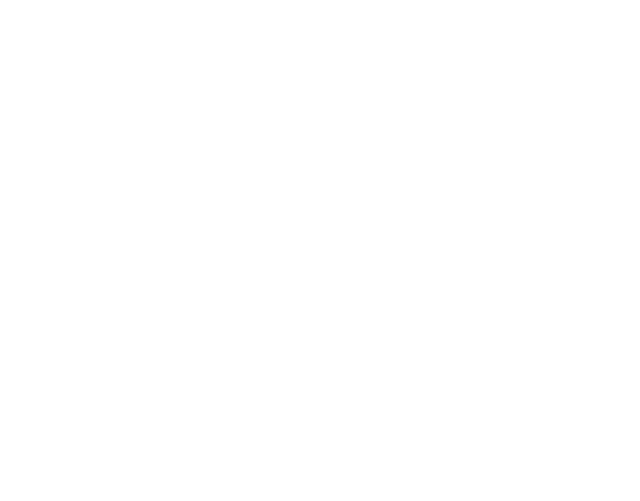
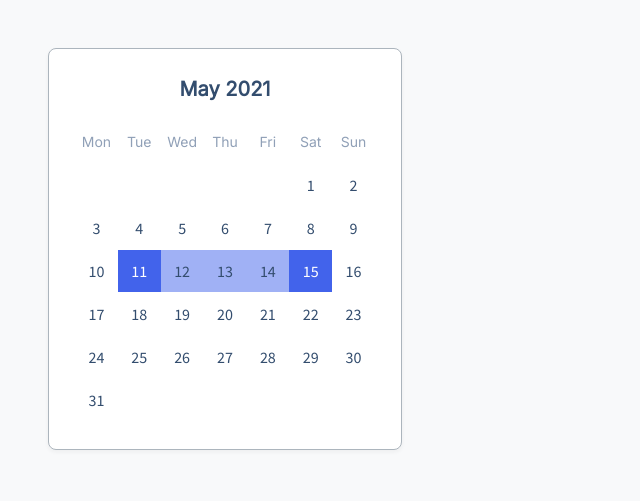
Before and after one commit to js-tasks-ru/htmlcss-20220317_dieillusion, a website: page 05-lection3/03-calendar/index.html in a window 1280 px wide. Shown: the whole page, without its empty margins (0-640 px from the left). Drawn offline with Linux system fonts and the light colour scheme.

Commit message:
Add calendar

```diff
--- a/05-lection3/03-calendar/calendar.css
+++ b/05-lection3/03-calendar/calendar.css
@@ -0,0 +1,59 @@
+.calendar {
+    border: var(--border-width) solid var(--grey-3);
+    border-radius: 8px;
+    padding: 28px 26px;
+    width: 100%;
+    background-color: var(--white);
+    box-shadow: 0 2px 4px rgba(33, 36, 41, 0.05);
+    color: #334D6E;
+    font-family: 'Inter',sans-serif;
+}
+
+.calendar__title {
+    font-weight: var(--font-weight-600);;
+    font-size: 20px;
+    line-height: 24px;
+    text-align: center;
+    margin-bottom: 20px;
+}
+
+.calendar__wrapper {
+    position: relative;
+    padding-bottom: 100%;
+}
+
+.calendar__inner {
+    position: absolute;
+    top: 0;
+    left: 0;
+    right: 0;
+    bottom: 0;
+    display: grid;
+    grid-template-columns: repeat(7, 1fr);
+}
+
+.calendar__item {
+    font-family: 'Source Sans Pro',sans-serif;
+    font-style: normal;
+    font-weight: var(--font-weight-400);
+    font-size: var(--font-size-normal);
+    line-height: 20px;
+    display: flex;
+    align-items: center;
+    justify-content: center;
+}
+
+.calendar__item_day {
+    font-family: inherit;
+    color: var(--grey-7);
+    font-size: 14px;
+}
+
+.calendar__item_active {
+    background: var(--primary);
+    color: var(--white)
+}
+
+.calendar__item_between-active {
+    background: var(--blue-3);
+}
--- a/05-lection3/03-calendar/index.html
+++ b/05-lection3/03-calendar/index.html
@@ -2,11 +2,70 @@
 <!-- Страница с календарем -->
 <html lang="ru">
     <head>
+        <link rel='preconnect' href='https://fonts.googleapis.com'>
+        <link rel='preconnect' href='https://fonts.gstatic.com' crossorigin>
+        <link href='https://fonts.googleapis.com/css2?family=Inter&display=swap' rel='stylesheet'>
+        <link rel="preconnect" href="https://fonts.googleapis.com">
+        <link rel="preconnect" href="https://fonts.gstatic.com" crossorigin>
+        <link href="https://fonts.googleapis.com/css2?family=Source+Sans+Pro&display=swap" rel="stylesheet">
         <link rel="stylesheet" href="../../assets/css/main.css">
         <link rel="stylesheet" href="./calendar.css">
         <title>Calendar</title>
     </head>
-    <body>
+    <body style='padding: 48px; background: #f8f9fa; max-width: 300px;'>
+
+      <div class='calendar'>
+          <div class='calendar__title'>
+            May 2021
+          </div>
+          <div class='calendar__wrapper'>
+            <div class='calendar__inner'>
+              <span class="calendar__item calendar__item_day">Mon</span>
+              <span class="calendar__item calendar__item_day">Tue</span>
+              <span class="calendar__item calendar__item_day">Wed</span>
+              <span class="calendar__item calendar__item_day">Thu</span>
+              <span class="calendar__item calendar__item_day">Fri</span>
+              <span class="calendar__item calendar__item_day">Sat</span>
+              <span class="calendar__item calendar__item_day">Sun</span>
+              <span class="calendar__item"></span>
+              <span class="calendar__item"></span>
+              <span class="calendar__item"></span>
+              <span class="calendar__item"></span>
+              <span class="calendar__item"></span>
+              <span class="calendar__item">1</span>
+              <span class="calendar__item">2</span>
+              <span class="calendar__item">3</span>
+              <span class="calendar__item">4</span>
+              <span class="calendar__item">5</span>
+              <span class="calendar__item">6</span>
+              <span class="calendar__item">7</span>
+              <span class="calendar__item">8</span>
+              <span class="calendar__item">9</span>
+              <span class="calendar__item">10</span>
+              <span class="calendar__item calendar__item_active">11</span>
+              <span class="calendar__item calendar__item_between-active">12</span>
+              <span class="calendar__item calendar__item_between-active">13</span>
+              <span class="calendar__item calendar__item_between-active">14</span>
+              <span class="calendar__item calendar__item_active">15</span>
+              <span class="calendar__item">16</span>
+              <span class="calendar__item">17</span>
+              <span class="calendar__item">18</span>
+              <span class="calendar__item">19</span>
+              <span class="calendar__item">20</span>
+              <span class="calendar__item">21</span>
+              <span class="calendar__item">22</span>
+              <span class="calendar__item">23</span>
+              <span class="calendar__item">24</span>
+              <span class="calendar__item">25</span>
+              <span class="calendar__item">26</span>
+              <span class="calendar__item">27</span>
+              <span class="calendar__item">28</span>
+              <span class="calendar__item">29</span>
+              <span class="calendar__item">30</span>
+              <span class="calendar__item">31</span>
+            </div>
+          </div>
+        </div>
 
     </body>
 </html>
--- a/assets/css/main.css
+++ b/assets/css/main.css
@@ -9,6 +9,7 @@
     --purple-2: #5028C6;
     --blue-1: #4263EB;
     --blue-2: #2342C0;
+    --blue-3: #A0B1F5;
     --red: #F03D3E;
     --grey-1: #F8F9FA;
     --grey-2: #DDE2E5;
@@ -16,6 +17,7 @@
     --grey-4: #495057;
     --grey-5: #E5E5E5;
     --grey-6: #334D6E;
+    --grey-7: #90A0B7;
 
     --error: var(--red);
     --success: var(--blue-1);
```
